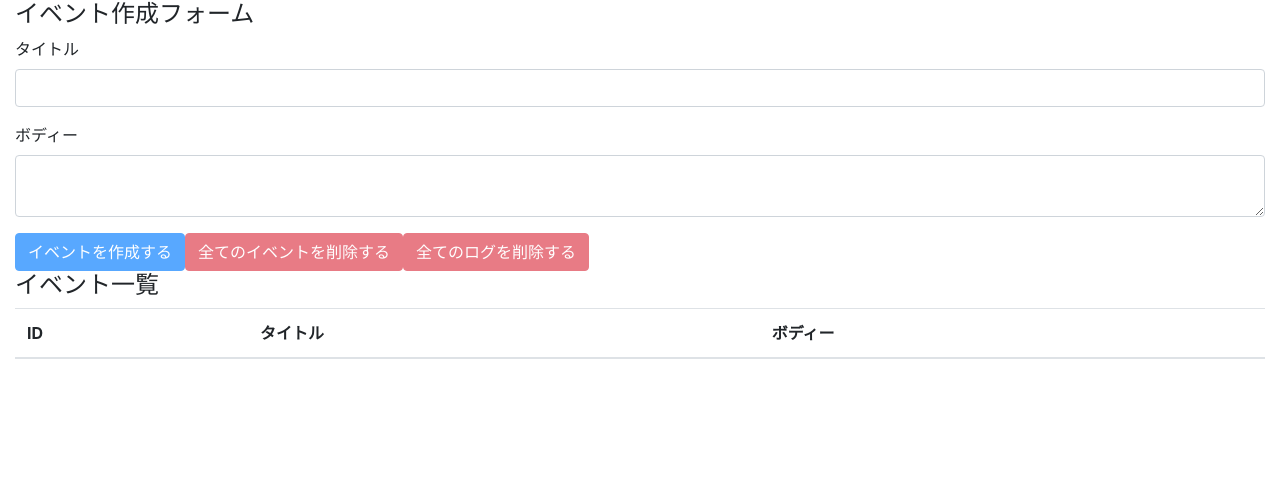
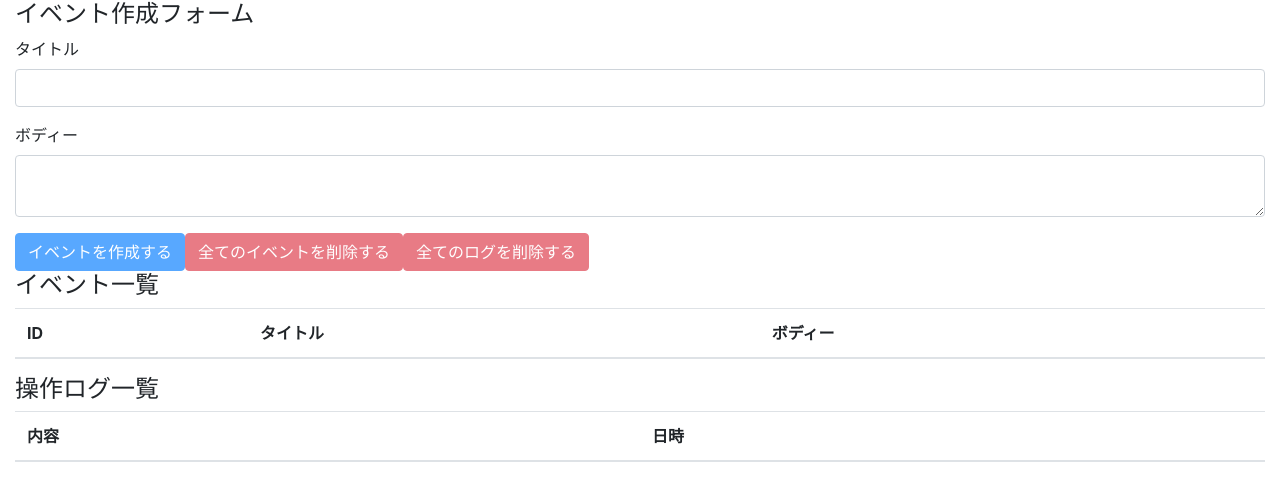
Before and after one commit to kai815/react-hooks-101, a React (Create React App) app: page / in a window 1280 px wide. Shown: the top 500 px of the page. Built offline with nearby package versions, Linux system fonts and the light colour scheme.

Commit message:
操作ログの表示

```diff
--- a/src/components/App.js
+++ b/src/components/App.js
@@ -4,6 +4,7 @@
 
 import EventForm from './EventForm'
 import Events from './Events'
+import OperationLogs from './OperationLogs'
 import AppContext from '../contexts/AppContext'
 
 import reducer from '../reducers'
@@ -20,6 +21,7 @@
       <div className="container-fluid">
         <EventForm />
         <Events />
+        <OperationLogs />
       </div>
     </AppContext.Provider>
   )
--- /dev/null
+++ b/src/components/OperationLog.js
@@ -0,0 +1,14 @@
+import React from 'react'
+
+
+
+const OperationLog = ({ operationLog }) => {
+  return (
+    <tr>
+      <td>{operationLog.description}</td>
+      <td>{operationLog.operatedAt}</td>
+    </tr>
+  )
+}
+
+export default OperationLog
--- /dev/null
+++ b/src/components/OperationLogs.js
@@ -0,0 +1,30 @@
+import React, { useContext } from 'react'
+
+import OperationLog from './OperationLog'
+import AppContext from '../contexts/AppContext'
+
+const OperationLogs = () => {
+  const { state } = useContext(AppContext)
+
+  return(
+    <>
+      <h4>操作ログ一覧</h4>
+      <table className="table table-hover">
+        <thead>
+          <tr>
+            <th>内容</th>
+            <th>日時</th>
+          </tr>
+        </thead>
+        <tbody>
+          { state.operationLogs.map((operationLog, index) => (
+            <OperationLog key={index} operationLog={ operationLog} />
+          )
+          )}
+        </tbody>
+      </table>
+    </>
+  )
+}
+
+export default OperationLogs
```
